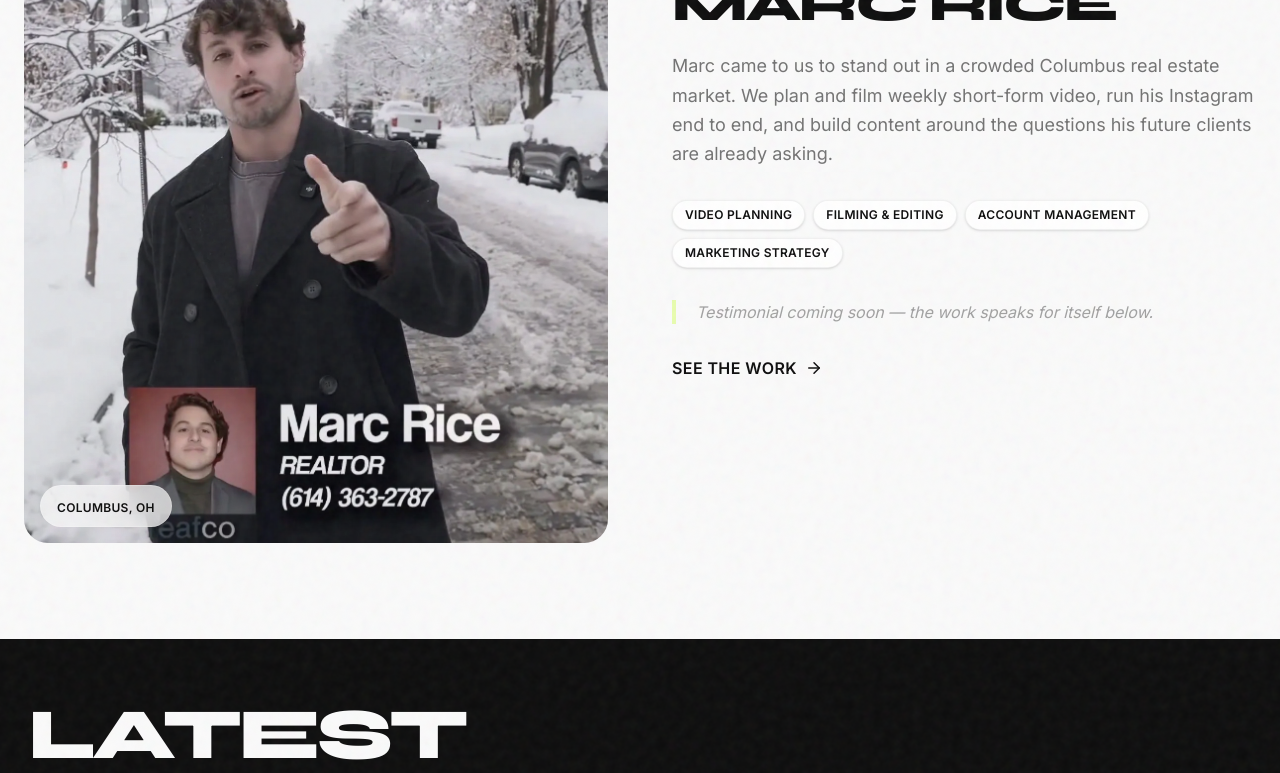
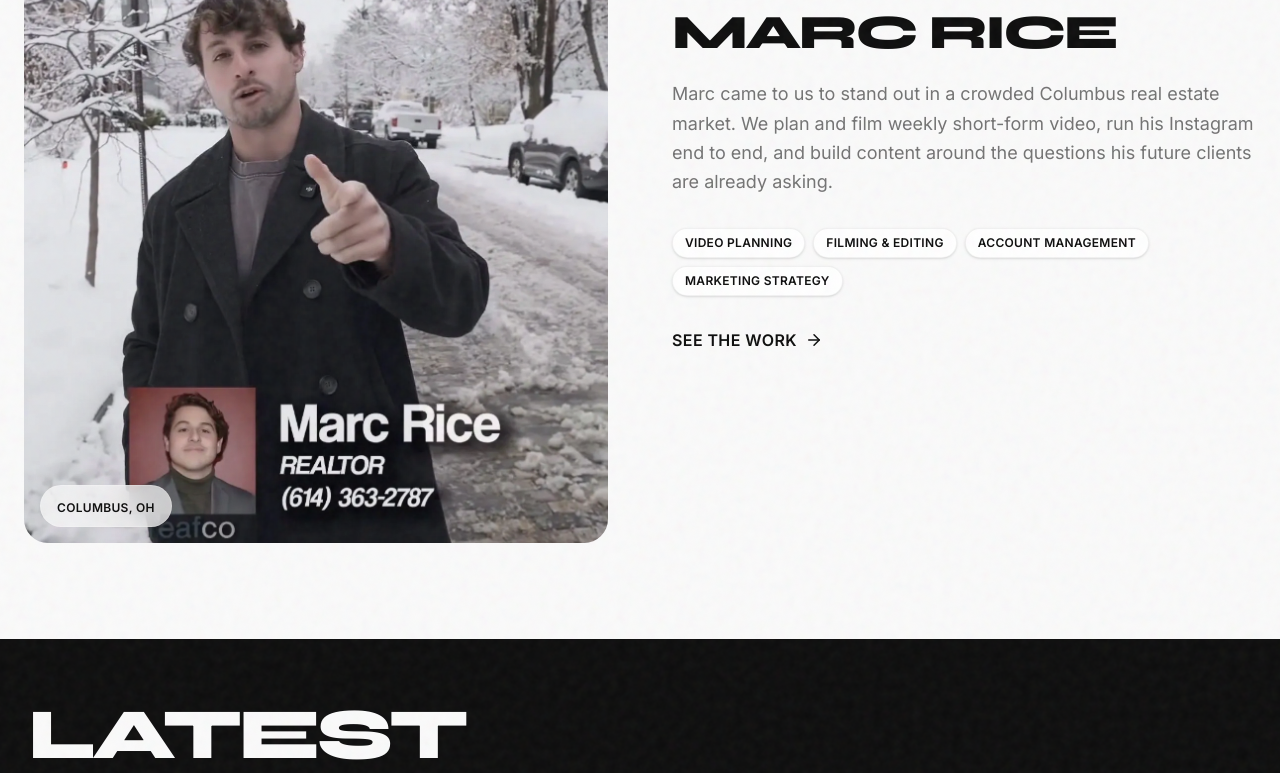
Before and after one commit to anthonyhanna23/anthonyhanna23, a React (Vite) app: page / in a window 1280 px wide. Shown: the part 2388-3161 px from the top of the page. Built offline with nearby package versions, Linux system fonts and the light colour scheme; no server answers.

Commit message:
made testimonial invisible for now

```diff
--- a/src/components/home/ClientStories.tsx
+++ b/src/components/home/ClientStories.tsx
@@ -60,13 +60,7 @@ export function ClientStories() {
                   ))}
                 </div>
 
-                {client.testimonial.isPlaceholder ? (
-                  <div className="border-l-4 border-primary/30 pl-5 mb-8">
-                    <p className="text-neutral-400 italic">
-                      Testimonial coming soon — the work speaks for itself below.
-                    </p>
-                  </div>
-                ) : (
+                {client.testimonial.isPlaceholder ? null : (
                   <div className="border-l-4 border-primary pl-5 mb-8">
                     <Quote className="w-6 h-6 text-primary mb-2" fill="currentColor" />
                     <p className="text-lg font-medium leading-relaxed mb-2">"{client.testimonial.quote}"</p>
```
